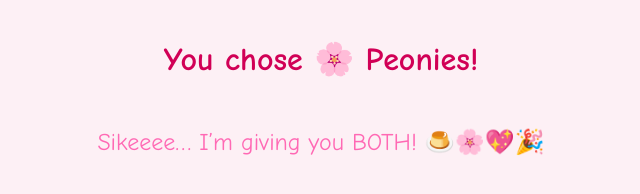
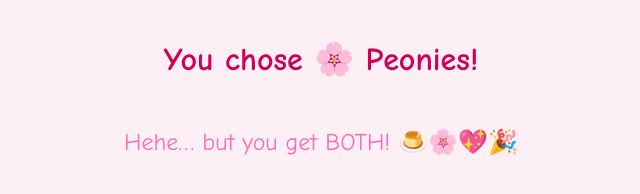
Before and after one commit to eanthtooaung325-boop/valentine-site, a plain HTML site: page peonies.html in a window 1280 px wide. Shown: the whole page, without its empty margins (319-959 px from the left). Drawn offline with Linux system fonts and the light colour scheme.

Commit message:
Update peonies.html

```diff
--- a/peonies.html
+++ b/peonies.html
@@ -4,26 +4,15 @@
   <meta charset="UTF-8">
   <title>Peonies</title>
   <style>
-    body {
-      background: #fdf0f5;
-      font-family: 'Comic Sans MS', cursive;
-      text-align: center;
-    }
-    h1 {
-      color: #d10056;
-      margin-top: 40px;
-    }
-    .message {
-      margin-top: 50px;
-      font-size: 1.5em;
-      color: #ff69b4;
-    }
+    body { background: #fdf0f5; font-family: 'Comic Sans MS', cursive; text-align: center; }
+    h1 { color: #d10056; margin-top: 40px; }
+    .message { margin-top: 50px; font-size: 1.5em; color: #ff69b4; }
   </style>
 </head>
 <body>
   <h1>You chose 🌸 Peonies!</h1>
   <div class="message">
-    Sikeeee… I’m giving you BOTH! 🍮🌸💖🎉
+    Hehe… but you get BOTH! 🍮🌸💖🎉
   </div>
 </body>
 </html>
```
